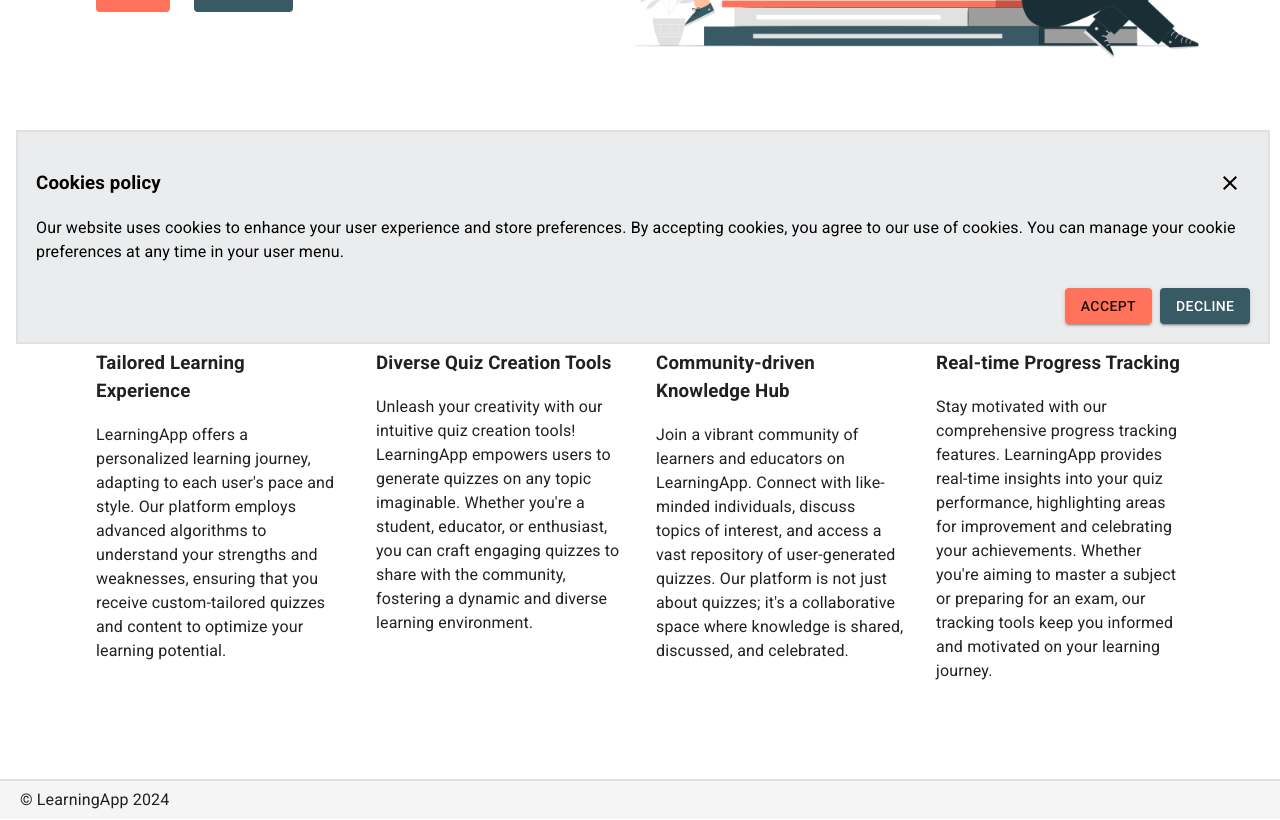
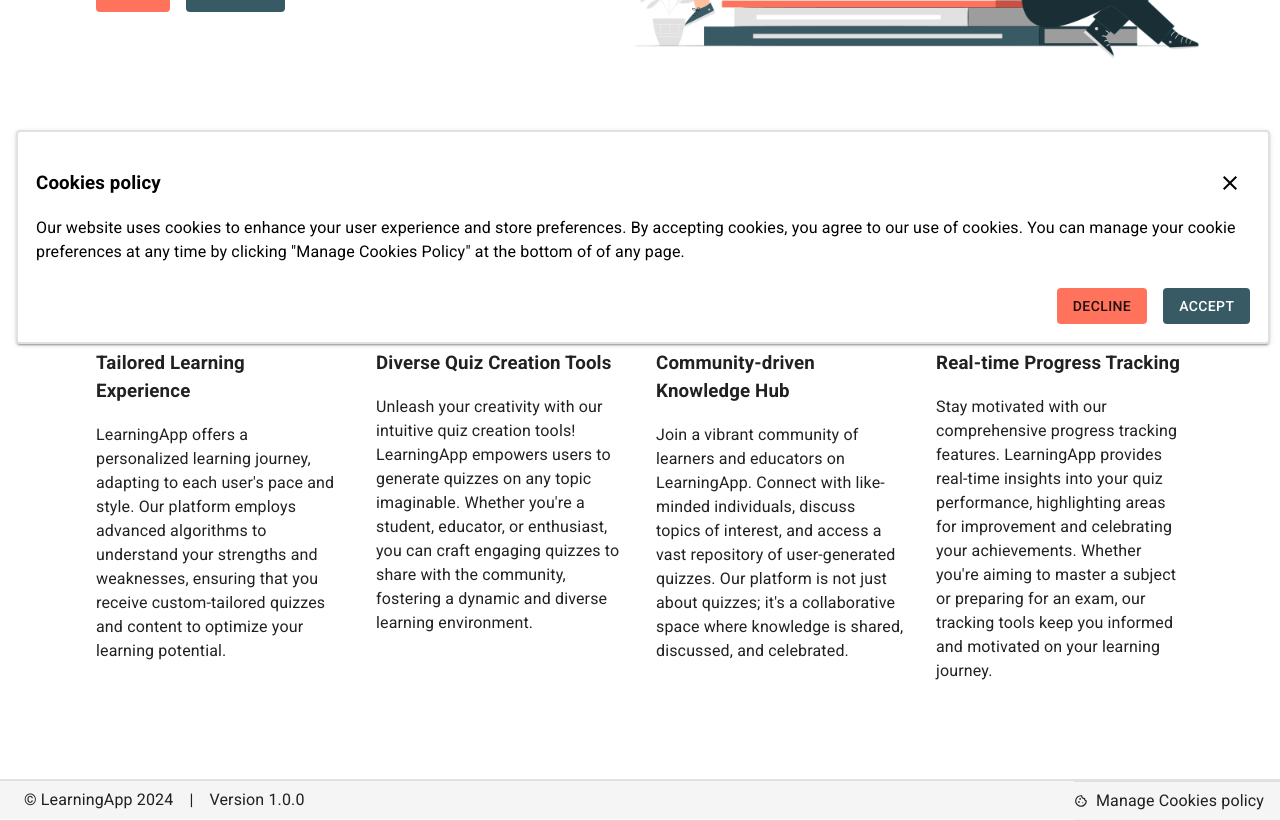
Before and after one commit to jacekcielecki/LearningAppWeb, a React (Create React App) app: page / in a window 1280 px wide. Shown: the part 440-1260 px from the top of the page. Built offline with nearby package versions, Linux system fonts and the light colour scheme.

Commit message:
Setup cookies consent cookie + modal

```diff
--- a/package.json
+++ b/package.json
@@ -17,6 +17,7 @@
     "@types/react-dom": "^18.2.3",
     "jwt-decode": "^4.0.0",
     "react": "^18.2.0",
+    "react-cookie": "^7.0.1",
     "react-dom": "^18.2.0",
     "react-router-dom": "^6.11.1",
     "react-scripts": "^5.0.1",
--- a/src/App.tsx
+++ b/src/App.tsx
@@ -12,6 +12,7 @@
 import { ThemeContext } from '@emotion/react';
 import LearningAppTheme from './theme';
 import UserService from './Services/UserService';
+import { CookiesProvider } from 'react-cookie';
 
 function App() {
   const [userContext, setUserContext] = useState<UserDto | null>(null);
@@ -32,6 +33,7 @@
   }, []);
 
   return (
+    <CookiesProvider>
       <ThemeContext.Provider value={LearningAppTheme}>
         <UserContext.Provider value={userContext}>
           <Router>
@@ -48,6 +50,7 @@
           </Router>
         </UserContext.Provider>
       </ThemeContext.Provider>
+    </CookiesProvider>
   );
 }
 
--- a/src/Components/Layout/Footer.tsx
+++ b/src/Components/Layout/Footer.tsx
@@ -1,14 +1,53 @@
 import Box from '@mui/material/Box';
 import Typography from '@mui/material/Typography';
+import CookieOutlinedIcon from '@mui/icons-material/CookieOutlined';
+import CookieConsentModal from '../Modals/CookieConsentModal';
+import { useCookies } from 'react-cookie';
+import { useEffect, useState } from 'react';
+import config from '../../config';
 
 export default function Footer(){
+  const [cookies, setCookies] = useCookies(["cookiesConsent"]);
+  const [isCookiesConsentModalVisible, setIsCookiesConsentModalVisible] = useState(false);
+
+  const handleCookiesAccept = () => {
+    setIsCookiesConsentModalVisible(false);
+  }
+
+  const handleCookiesReject = () => {
+    setIsCookiesConsentModalVisible(false);
+  }
+
+  const showCookiesConsentModal = () => {
+    setIsCookiesConsentModalVisible(true)
+  }
+
+  useEffect(() => {
+    const consentNotSpecified = cookies.cookiesConsent !== true && cookies.cookiesConsent !== false;
+    setIsCookiesConsentModalVisible(consentNotSpecified);
+  }, []);
+
   return (
-    <footer style={{marginTop: 'auto'}}>
-      <Box sx={{ display: 'flex', alignItems: 'center', height: '40px', borderTop: 'solid var(--lap-grey) 2px', backgroundColor: 'var(--lap-white)' }}>
-        <Typography variant="body1" noWrap component="div" style={{ paddingLeft: 20 }}>
-          © LearningApp {new Date().getFullYear()}
-        </Typography>
-      </Box>
-    </footer>
+    <>
+      <CookieConsentModal isOpen={isCookiesConsentModalVisible} onCookiesAccepted={handleCookiesAccept} onCookiesRejected={handleCookiesReject} />
+
+      <footer style={{ marginTop: 'auto' }}>
+        <Box sx={{ display: 'flex', alignItems: 'center', justifyContent: 'space-between', height: '40px', borderTop: 'solid var(--lap-grey) 2px', backgroundColor: 'var(--lap-white)' }}>
+          <Box sx={{ display: 'flex', alignItems: 'center', paddingLeft: 3 }}>
+            <Typography variant="body1" noWrap component="div" style={{ marginRight: 16 }}>
+              © LearningApp {new Date().getFullYear()}
+            </Typography>
+            |
+            <Typography variant="body1" noWrap component="div" style={{ marginLeft: 16 }}>
+              Version {config.version}
+            </Typography>
+          </Box>
+          <Typography onClick={showCookiesConsentModal} variant="body1" noWrap component="div" sx={{ cursor: 'pointer', fontSize: 16, display: 'flex', alignItems: 'center', height: '40px', borderTop: 'solid var(--lap-grey) 2px', backgroundColor: 'var(--lap-white)', paddingRight: 2 }}>
+            <CookieOutlinedIcon sx={{ fontSize: 14, marginRight: 1 }} />
+            Manage Cookies policy
+          </Typography>
+        </Box>
+      </footer>
+    </>
   );
 };
--- a/src/Components/Modals/ConfirmationModal.tsx
+++ b/src/Components/Modals/ConfirmationModal.tsx
@@ -36,8 +36,8 @@
                     {props.content}
                 </DialogContent>
                 <DialogActions>
-                    <Button onClick={() => handleDialogSubmit(true)}>Cancel</Button>
-                    <Button onClick={() => handleDialogSubmit(false)}>Submit</Button>
+                    <Button disableElevation onClick={() => handleDialogSubmit(true)}>Cancel</Button>
+                    <Button disableElevation onClick={() => handleDialogSubmit(false)}>Submit</Button>
                 </DialogActions>
             </Dialog>
         </div>
--- a/src/Components/Modals/CookieConsentModal.tsx
+++ b/src/Components/Modals/CookieConsentModal.tsx
@@ -3,6 +3,8 @@
 import CloseIcon from '@mui/icons-material/Close';
 import Button from '@mui/material/Button/Button';
 import Box from '@mui/material/Box/Box';
+import Paper from '@mui/material/Paper/Paper';
+import { useCookies } from "react-cookie";
 
 interface CookieConsentModalProps {
     isOpen: boolean;
@@ -12,23 +14,26 @@
 
 const CookieConsentModal: React.FC<CookieConsentModalProps> = (props) => {
     const [isOpen, setIsOpen] = useState(props.isOpen);
+    const [cookiesConsent, setCookiesConsent] = useCookies(["cookiesConsent"]);
 
     useEffect(() => {
         setIsOpen(props.isOpen);
       }, [props.isOpen]);
 
-      const handleDialogSubmit = (isRejected : boolean) => {
+    const handleDialogSubmit = (isRejected : boolean) => {
         if(isRejected){
+            setCookiesConsent("cookiesConsent", "false", { path: "/" });
             props.onCookiesRejected();
         }else{
+            setCookiesConsent("cookiesConsent", "true", { path: "/" });
             props.onCookiesAccepted();
         }
     }
 
     return (
         <>
-            {isOpen ? (
-                <Box className='cookies-info'>
+            {(isOpen) ? (
+                <Paper elevation={2} className='cookies-info'>
                     <div style={{display: 'flex', justifyContent: 'space-between', alignItems: 'center'}}>
                         <div style={{display: 'flex', alignItems: 'center'}}>
                             <h3>Cookies policy</h3>
@@ -41,17 +46,17 @@
                     </div>
                     <span>
                         Our website uses cookies to enhance your user experience and store preferences. By accepting cookies, you agree to our use of
-                        cookies. You can manage your cookie preferences at any time in your user menu.
+                        cookies. You can manage your cookie preferences at any time by clicking "Manage Cookies Policy" at the bottom of of any page.
                     </span>
                     <Box sx={{marginTop: 3, display: 'flex', justifyContent: 'right', alignItems: 'center'}}>
-                        <Button variant="contained" color='secondary' size='medium' onClick={() => handleDialogSubmit(false)} sx={{marginRight: 1}}>
+                        <Button disableElevation variant="contained" color='secondary' size='medium' onClick={() => handleDialogSubmit(true)} sx={{marginRight: 2}}>
+                            Decline
+                        </Button>
+                        <Button disableElevation variant="contained" color='primary' size='medium' onClick={() => handleDialogSubmit(false)}>
                             Accept
                         </Button>
-                        <Button variant="contained" color='primary' size='medium' onClick={() => handleDialogSubmit(true)}>
-                            Decline
-                        </Button>
                     </Box>
-                </Box>
+                </Paper>
             ) :
         (<></>)}
         </>
--- a/src/Pages/Home/Home.tsx
+++ b/src/Pages/Home/Home.tsx
@@ -3,12 +3,9 @@
 import Box from '@mui/material/Box';
 import Button from '@mui/material/Button';
 import { useNavigate } from 'react-router-dom';
-import CookieConsentModal from '../../Components/Modals/CookieConsentModal';
-import { useState } from 'react';
 
 export const Home = () => {
-    let navigate = useNavigate();
-    const [showCookiesConsentModal, setShowCookiesConsentModal] = useState(true);
+    const navigate = useNavigate();
 
     const handleLoginRedirect = () => {
         const token = localStorage.getItem("token");
@@ -28,18 +25,8 @@
         }
     }
 
-    const handleCookiesAccept = () => {
-        setShowCookiesConsentModal(false);
-    }
-
-    const handleCookiesReject = () => {
-        setShowCookiesConsentModal(false);
-    }
-
     return (
         <>
-            <CookieConsentModal isOpen={showCookiesConsentModal} onCookiesAccepted={handleCookiesAccept} onCookiesRejected={handleCookiesReject}/>
-
             <Grid container spacing={2} sx={{width: 'fit-content', alignItems: 'center', display: 'flex', justifyContent: 'center', mt: 4}}>
                 <Grid item xs={6}>
                     <Box sx={{textAlign: 'left'}}>
@@ -50,7 +37,7 @@
                             or join other course creators and create your own learning course tailored for any subject of your choosing.
                         </p>
                         <div>
-                            <Button variant="contained" size='medium' disableElevation onClick={handleLoginRedirect} color='secondary' sx={{mr: 3}}>Login</Button>
+                            <Button variant="contained" size='medium' disableElevation onClick={handleLoginRedirect} color='secondary' sx={{mr: 2}}>Login</Button>
                             <Button variant="contained" size='medium' disableElevation onClick={handleRegisterRedirect} color='primary'>Register</Button>
                         </div>
                     </Box>
@@ -91,7 +78,6 @@
                                 </svg>
                             </div>
                         </div>
-
                         <h3>Diverse Quiz Creation Tools</h3>
                         <div>
                             Unleash your creativity with our intuitive quiz creation tools! LearningApp empowers users to generate quizzes on any topic imaginable. Whether you're a student, educator, or enthusiast, you can craft engaging quizzes to share with the community, fostering a dynamic and diverse learning environment.
--- a/src/config.ts
+++ b/src/config.ts
@@ -1,5 +1,6 @@
 const config = {
     apiUrl: process.env.REACT_APP_API_URL,
+    version: process.env.REACT_APP_VERSION,
   };
 
 export default config;
```
Also changed, not shown: 2 other files (tests, documents, lock files or other folders). Lines whose indentation alone changed are shown as unchanged.
